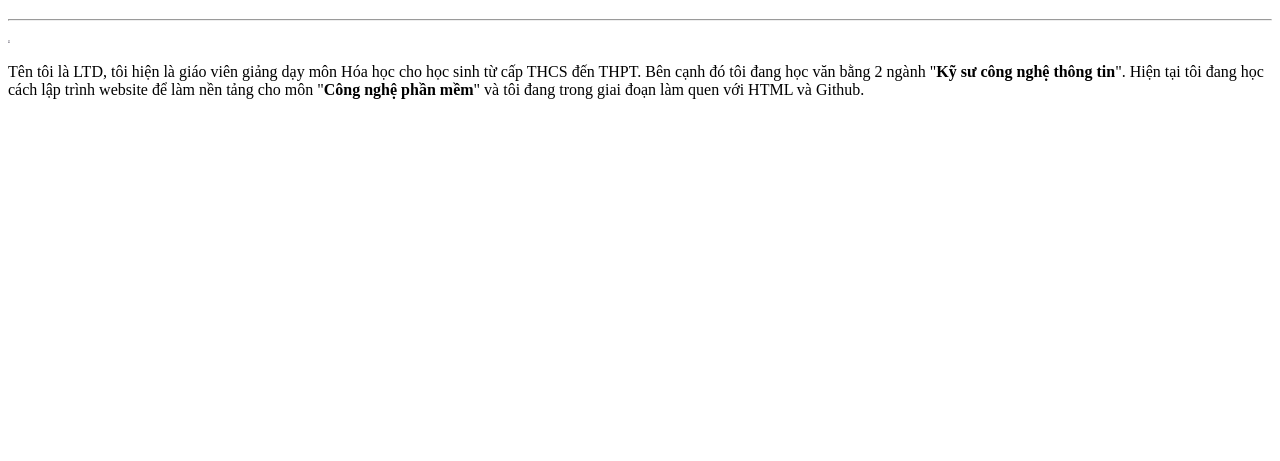
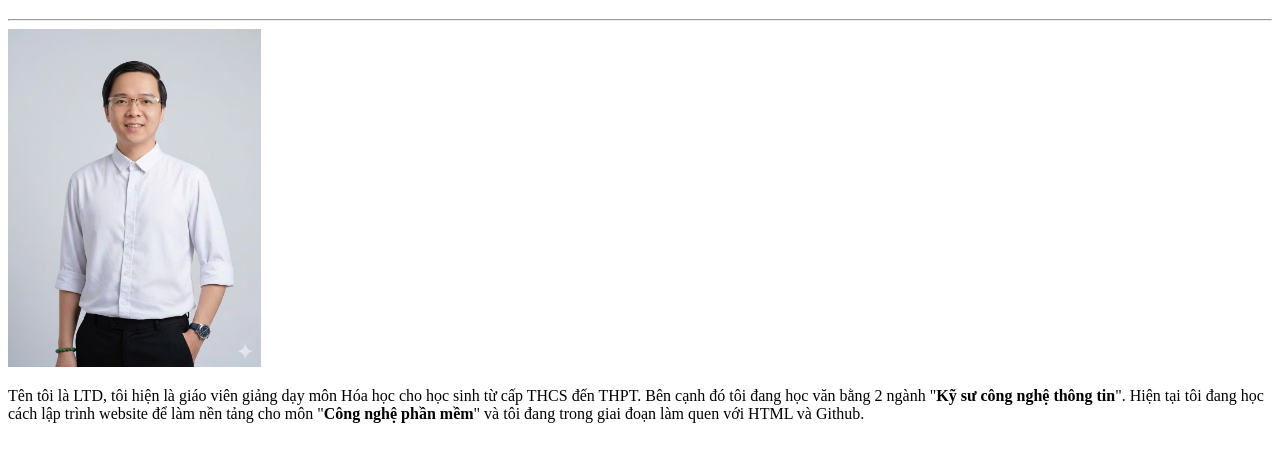
Before and after one commit to D09-new/DuAn2, a plain HTML site: page AboutMe.html in a window 1280 px wide. Shown: the part 61-522 px from the top of the page. Drawn offline with Linux system fonts and the light colour scheme.

Commit message:
sua lan 8

```diff
--- a/AboutMe.html
+++ b/AboutMe.html
@@ -8,7 +8,7 @@
   <body>
     <h1>GIỚI THIỆU BẢN THÂN</h1>
     <hr />
-    <img src="Anh-ca-nhan.jpg" alt="Ảnh cá nhân" width="2git0%" />
+    <img src="Anh-ca-nhan.jpg" alt="Ảnh cá nhân" width="20%" />
     <p>
       Tên tôi là LTD, tôi hiện là giáo viên giảng dạy môn Hóa học cho học sinh
       từ cấp THCS đến THPT. Bên cạnh đó tôi đang học văn bằng 2 ngành "<b
```
